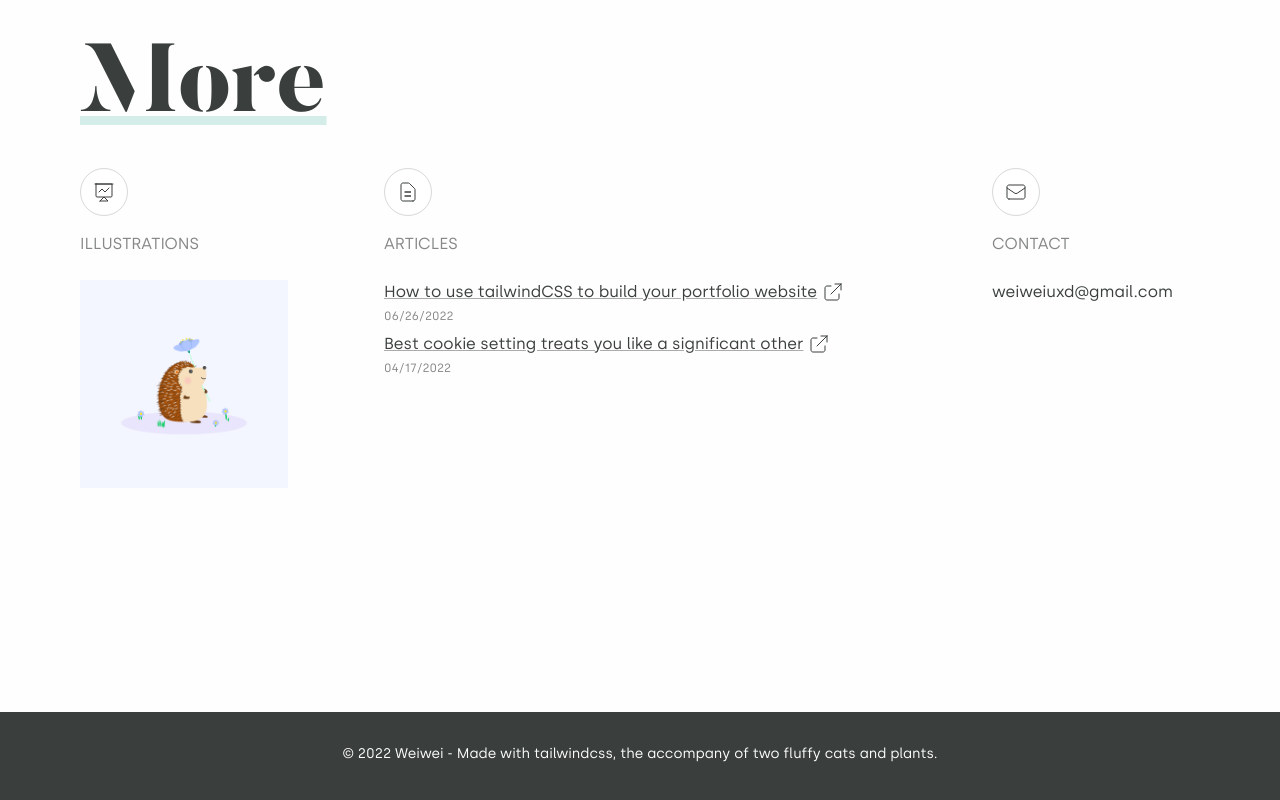
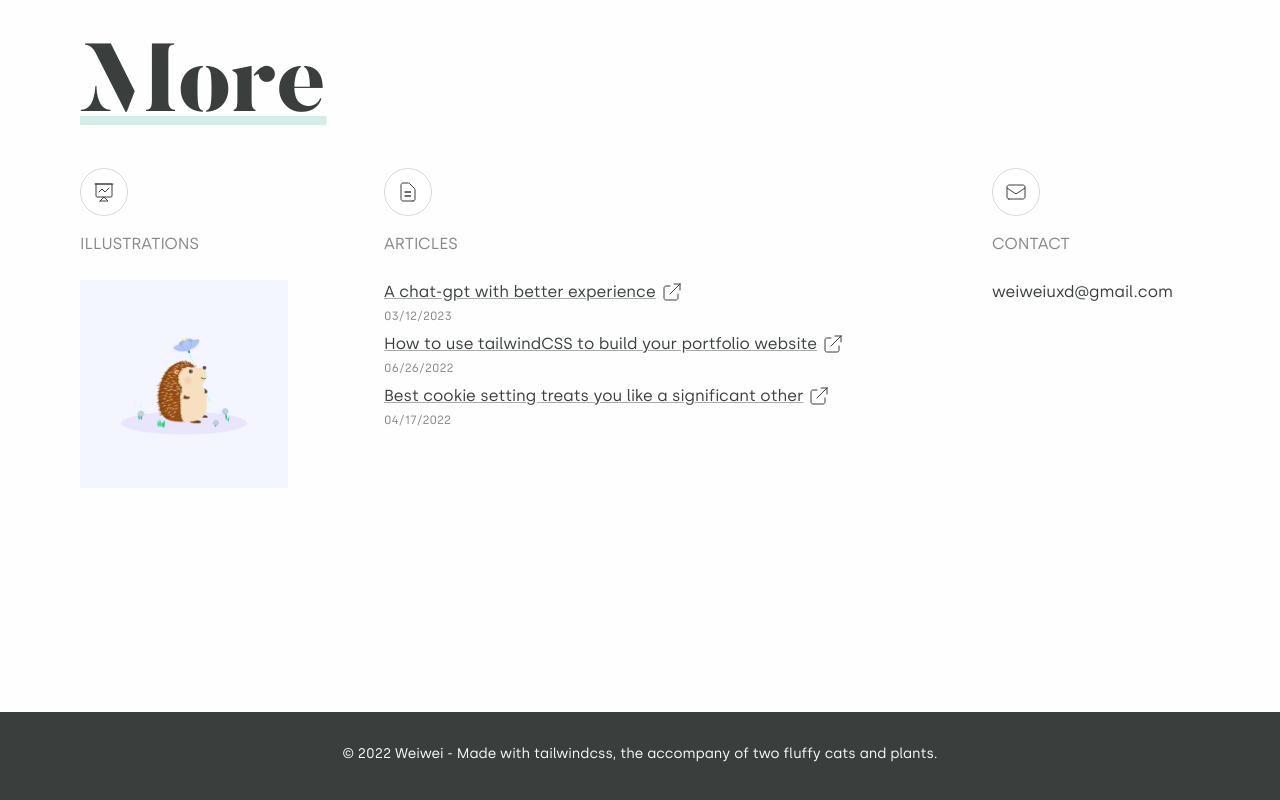
Before and after one commit to weiweizh/weiweizh.github.io, a website: page dist/index.html in a window 1280 px wide. Shown: the part 3173-3973 px from the top of the page. Drawn offline with Linux system fonts and the light colour scheme; files whose address does not match are found by name.

Commit message:
update a link to an article

```diff
--- a/dist/index.html
+++ b/dist/index.html
@@ -244,6 +244,22 @@
         </div>
         <div class="pt-2">
           <div class="flex flex-row">
+            <a class="articleLink underline decoration-primary-400 pr-1 hover:decoration-primary-1000" href="https://weiweiux.notion.site/Chat-gpt-with-better-UX-bd00b081fcde44da9bd741816b159ec8" alt="link to the article" target="_blank">
+
+              A chat-gpt with better experience
+            </a>
+            <a href="https://weiweiux.notion.site/Chat-gpt-with-better-UX-bd00b081fcde44da9bd741816b159ec8" alt="" target="_blank">
+              <img src="img/icon-external.svg" alt=""/>
+            </a>
+
+          </div>
+
+          <p class="pt-1 text-xs text-primary-600">
+            03/12/2023
+          </p>
+        </div>
+        <div class="pt-2">
+          <div class="flex flex-row">
             <a class="articleLink underline decoration-primary-400 pr-1 hover:decoration-primary-1000" href="https://weiweiux.notion.site/How-to-use-tailwindCSS-to-build-your-portfolio-website-604a3a62e1ff4f378653b2eb66e63b31" alt="link to the article" target="_blank">
 
               How to use tailwindCSS to build your portfolio website
```
